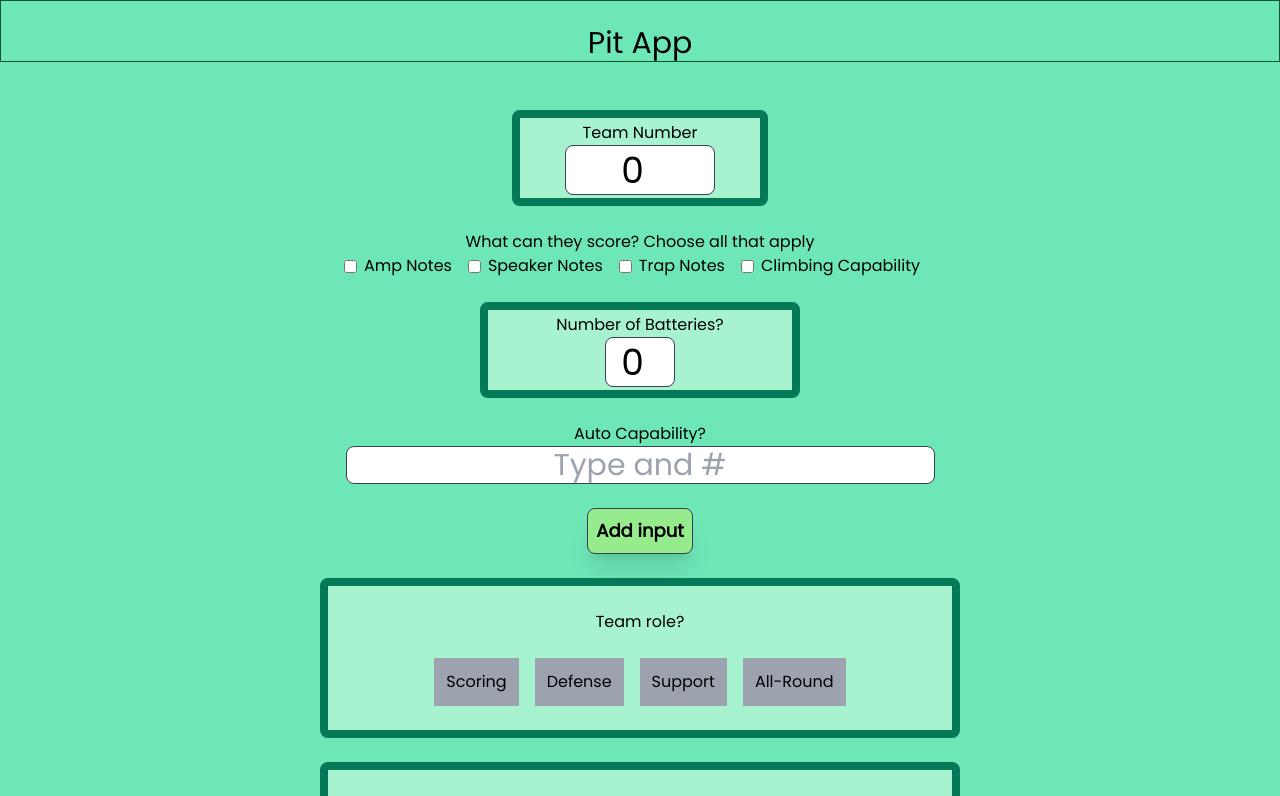
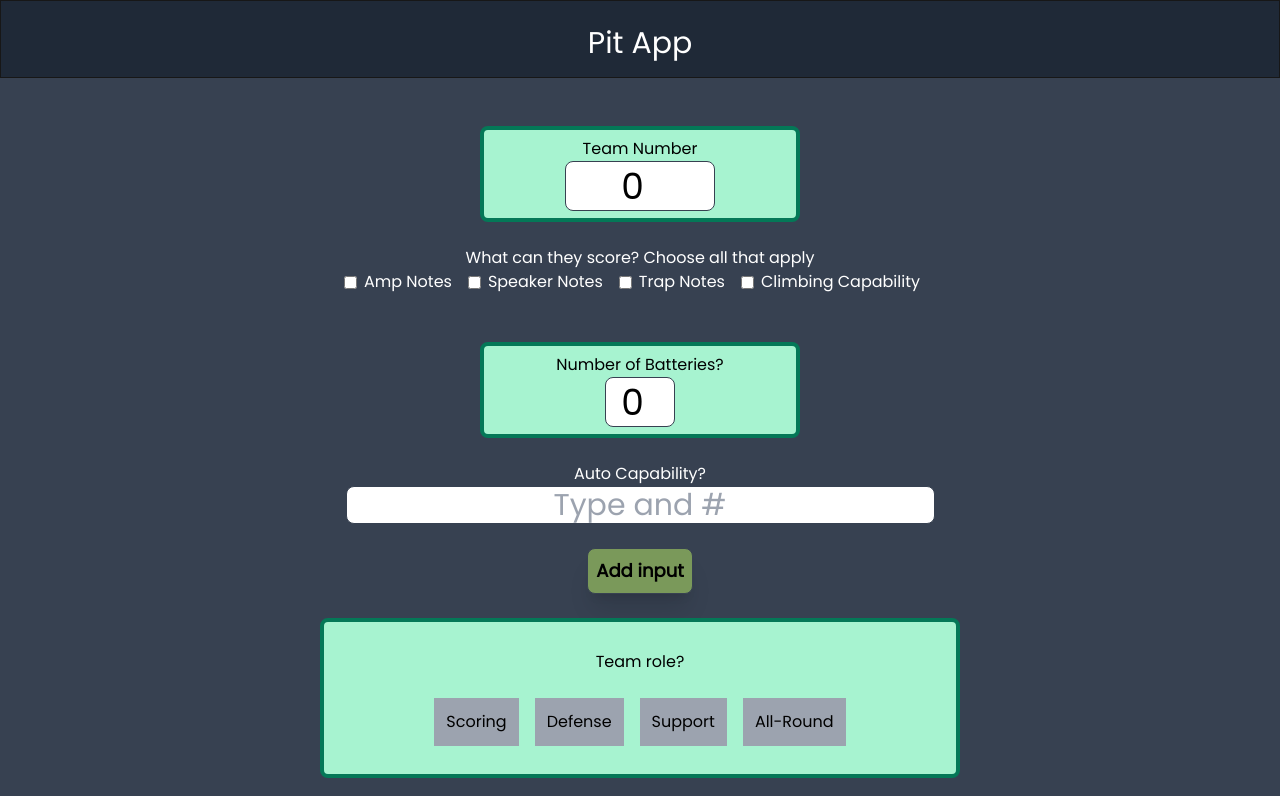
Before and after one commit to 4201VitruvianBots/scouting-app-2024, a React (Vite) app in the folder client/: page /pit in a window 1280 px wide. Shown: the top 796 px of the page. Built offline with nearby package versions, Linux system fonts and the light colour scheme.

Commit message:
Dark Mode Formatting + Fixing Buttons

```diff
--- a/client/src/apps/pit/PitApp.tsx
+++ b/client/src/apps/pit/PitApp.tsx
@@ -6,18 +6,28 @@ import Checkbox from '../../components/Checkbox';
 
 function PitApp() {
 
-  const Input = () => {
+
+  const [autoInputValues, setAutoInputValues] = useState(['']);
+
+
+  const Input = ({ value, onChange }) => {
     return <input className='place-content-center mx-auto w-min !flex border-1 rounded-lg border border-gray-700 text-3xl text-center' type="text" placeholder="Type and #" />;
+      value={value}
+      onChange={onChange}
+     };
 
-     };
+     const handleAutoInputChange = (index, event) => {
+      const newAutoInputValues = [...autoInputValues];
+      newAutoInputValues[index] = event.target.value;
+      setAutoInputValues(newAutoInputValues);
+    };
 
   const [role, setRole] = useState<'scoring' | 'defense' | 'support' | 'all-round'>();
   const [drivetrain, setDrivetrain] = useState<'tank' | 'swerve' | 'MECANUM' | 'other'>();
   const [additionalNotes, setAdditionalNotes] = useState('');
   const [batteryNumber, setBatteryNumber] = useState(Number);
   const [teamNumber, setTeamNumber] = useState(Number);
-  const [autoList, setAutoList] = useState([<Input key={0} />]); //I dont think this saves any of the auto inputs, to be figured out later
-
+  const [autoList, setAutoList] = useState([<Input key={0} value={autoInputValues[0]} onChange={(event) => handleAutoInputChange(0, event)} />]);
 
 
   const inputBattery = {
@@ -32,9 +42,10 @@ function PitApp() {
 
 
 
-   const addAnotherAuto = event => {
-      setAutoList([...autoList, <Input key={autoList.length} />]);
-   };
+  const addAnotherAuto = () => {
+    setAutoList([...autoList, <Input key={autoList.length} value={''} onChange={(event) => handleAutoInputChange(autoList.length, event)} />]);
+    setAutoInputValues([...autoInputValues, '']);
+  };
 
    const handleAdditionalNotes = (event) => {
     setAdditionalNotes(event.target.value);
@@ -49,10 +60,11 @@ function PitApp() {
 
     return (
         <>
-            <div className='bg-emerald-300'>
-            <div className="border border-green-900">
+            <div className='bg-gray-700'>
+            <div className="border border-neutral-900 bg-gray-800">
               <br/>
-              <h1 className="text-center text-3xl">Pit App</h1>
+              <h1 className="text-center text-white text-3xl mb-4">Pit App</h1>
+
             </div>
 
             <br/>
@@ -60,7 +72,7 @@ function PitApp() {
             <br/>
 
             <div className="flex justify-center items-center">
-            <div className="flex flex-col items-center bg-emerald-200 border-emerald-700 border-8 h-24 w-1/5 justify-center rounded-lg">
+            <div className="flex flex-col items-center bg-emerald-200 border-emerald-700 border-4 h-24 w-1/4 justify-center rounded-lg">
             <h1 className="text-center">Team Number</h1>
             <input min={0} onChange={handleTeamNumber} value={teamNumber} style={inputTeamNum} className='place-content-center mx-auto w-min !flex border-1 rounded-lg border border-gray-700 text-4xl text-center' type="number" placeholder='Team#'></input>
             </div>
@@ -70,7 +82,7 @@ function PitApp() {
 
 
 
-            <h1 className="text-center">What can they score? Choose all that apply</h1>
+            <h1 className="text-center text-white">What can they score? Choose all that apply</h1>
 
             <div className="place-content-center mx-auto w-min !flex pad">
 
@@ -78,37 +90,37 @@ function PitApp() {
 
             <div className="flex items-center whitespace-nowrap">
               <Checkbox className="form-checkbox h-5 w-5 text-blue-600" />
-              <label htmlFor="ampNotes" className="cursor-pointer select-none mr-4">Amp Notes</label>
+              <label htmlFor="ampNotes" className="cursor-pointer text-white select-none mr-4">Amp Notes</label>
               </div>
               <br/>
               <div className="flex items-center whitespace-nowrap">
               <Checkbox className="form-checkbox h-5 w-5 text-blue-600" />
-              <label htmlFor="ampNotes" className="cursor-pointer select-none mr-4">Speaker Notes</label>
+              <label htmlFor="ampNotes" className="cursor-pointer text-white select-none mr-4">Speaker Notes</label>
               </div>
               <br/>
               <div className="flex items-center whitespace-nowrap">
               <Checkbox className="form-checkbox h-5 w-5 text-blue-600" />
-              <label htmlFor="ampNotes" className="cursor-pointer select-none mr-4">Trap Notes</label>
+              <label htmlFor="ampNotes" className="cursor-pointer text-white select-none mr-4">Trap Notes</label>
               </div>
               <br/>
               <div className="flex items-center whitespace-nowrap">
               <Checkbox className="form-checkbox h-5 w-5 text-blue-600" />
-              <label htmlFor="ampNotes" className="cursor-pointer select-none mr-4">Climbing Capability</label>
+              <label htmlFor="ampNotes" className="cursor-pointer text-white select-none mr-4">Climbing Capability</label>
+              </div>
+
               </div>
               <br/>
-              </div>
-
-            <br></br>
+              <br/>
 
             <div className="flex justify-center items-center">
-            <div className="flex flex-col items-center bg-emerald-200 border-emerald-700 border-8 h-24 w-1/4 justify-center rounded-lg ">
+            <div className="flex flex-col items-center bg-emerald-200 border-emerald-700 border-4 h-24 w-1/4 justify-center rounded-lg ">
             <h1 className="text-center">Number of Batteries?</h1>
             <input min={0} onChange={handleBatteryNumber} value={batteryNumber} style={inputBattery} className='place-content-center mx-auto w-min !flex border-1 rounded-lg border border-gray-700 text-4xl text-center' type="number" placeholder="0"></input>
             </div>
             </div>
 
             <br></br>
-            <h1 className="text-center">Auto Capability?</h1>
+            <h1 className="text-center text-white">Auto Capability?</h1>
 
             <div>
             {autoList}
@@ -118,7 +130,7 @@ function PitApp() {
 
             <br></br>
             <div className="flex justify-center items-center">
-            <div className="flex flex-col items-center bg-emerald-200 border-emerald-700 border-8 h-40 w-1/2 justify-center rounded-lg">
+            <div className="flex flex-col items-center bg-emerald-200 border-emerald-700 border-4 h-40 w-1/2 justify-center rounded-lg">
               <h1 className="text-center">Team role?</h1>
               <br/>
             <div className='flex justify-center space-x-4'>
@@ -136,7 +148,7 @@ function PitApp() {
 
             <br></br>
             <div className="flex justify-center items-center ">
-            <div className="flex flex-col items-center bg-emerald-200 border-emerald-700 border-8 h-40 w-1/2 justify-center rounded-lg ">
+            <div className="flex flex-col items-center bg-emerald-200 border-emerald-700 border-4 h-40 w-1/2 justify-center rounded-lg ">
             <div className='flex flex-col items-center '>
             <h1 className="text-center">Drivetrain type?</h1>
             <br/>
@@ -154,7 +166,7 @@ function PitApp() {
             </div>
             <br></br>
 
-            <h1 className="text-center">Additional Notes?</h1>
+            <h1 className="text-center text-white">Additional Notes?</h1>
             <input className='place-content-center mx-auto w-min !flex border-1 rounded-lg border border-gray-700 text-4xl text-center' onChange={handleAdditionalNotes} value={additionalNotes} type="text"></input>
 
             <br></br>
```
